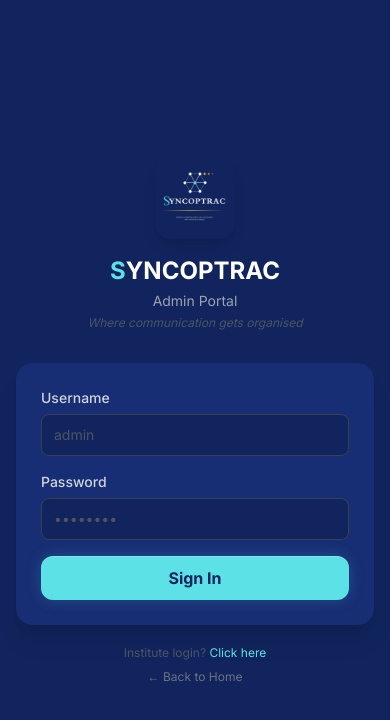
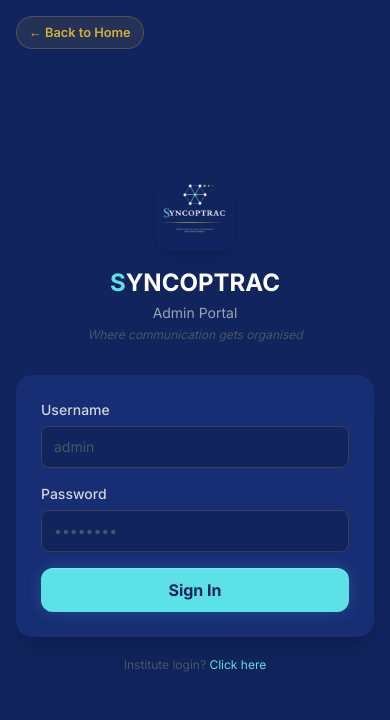
Before and after one commit to syncoptrac/SYNCOPTRAC, a Next.js app in the folder frontend/: page /admin/login in a window 390 px wide. Shown: the top 720 px of the page. Built offline with nearby package versions, Linux system fonts and the light colour scheme; no server answers.

Commit message:
Improve features and mobile UX

```diff
--- a/frontend/pages/admin/login.js
+++ b/frontend/pages/admin/login.js
@@ -1,6 +1,6 @@
 import { useState } from 'react';
 import { useRouter } from 'next/router';
-import api, { setAuth, clearAuth } from '../../lib/api';
+import api, { setAuth } from '../../lib/api';
 import toast from 'react-hot-toast';
 import Link from 'next/link';
 
@@ -8,9 +8,6 @@
   const [form, setForm] = useState({ username: '', password: '' });
   const [loading, setLoading] = useState(false);
   const router = useRouter();
-
-  // Always clear any existing session — credentials required every time
-  useState(() => { clearAuth(); });
 
   const handleSubmit = async (e) => {
     e.preventDefault();
@@ -29,6 +26,25 @@
 
   return (
     <div className="min-h-screen bg-brand-dark flex items-center justify-center p-4">
+
+      {/* Back to Home — fixed top left corner */}
+      <div style={{ position: 'fixed', top: 16, left: 16, zIndex: 50 }}>
+        <Link href="/" style={{
+          display: 'flex', alignItems: 'center', gap: 6,
+          color: '#d4af37', fontWeight: 600, fontSize: '0.8rem',
+          textDecoration: 'none',
+          background: 'rgba(212,175,55,0.1)',
+          border: '1px solid rgba(212,175,55,0.25)',
+          padding: '6px 12px', borderRadius: 20,
+          transition: 'all 0.2s ease',
+        }}
+          onMouseEnter={e => e.currentTarget.style.background = 'rgba(212,175,55,0.2)'}
+          onMouseLeave={e => e.currentTarget.style.background = 'rgba(212,175,55,0.1)'}
+        >
+          ← Back to Home
+        </Link>
+      </div>
+
       <div className="w-full max-w-sm">
         {/* Logo */}
         <div className="text-center mb-8">
@@ -82,9 +98,6 @@
             Institute login?{' '}
             <Link href="/institute/login" className="text-brand-gold hover:underline">Click here</Link>
           </p>
-          <p className="text-gray-700 text-xs">
-            <Link href="/" className="text-gray-500 hover:text-brand-gold">← Back to Home</Link>
-          </p>
         </div>
       </div>
     </div>
```
